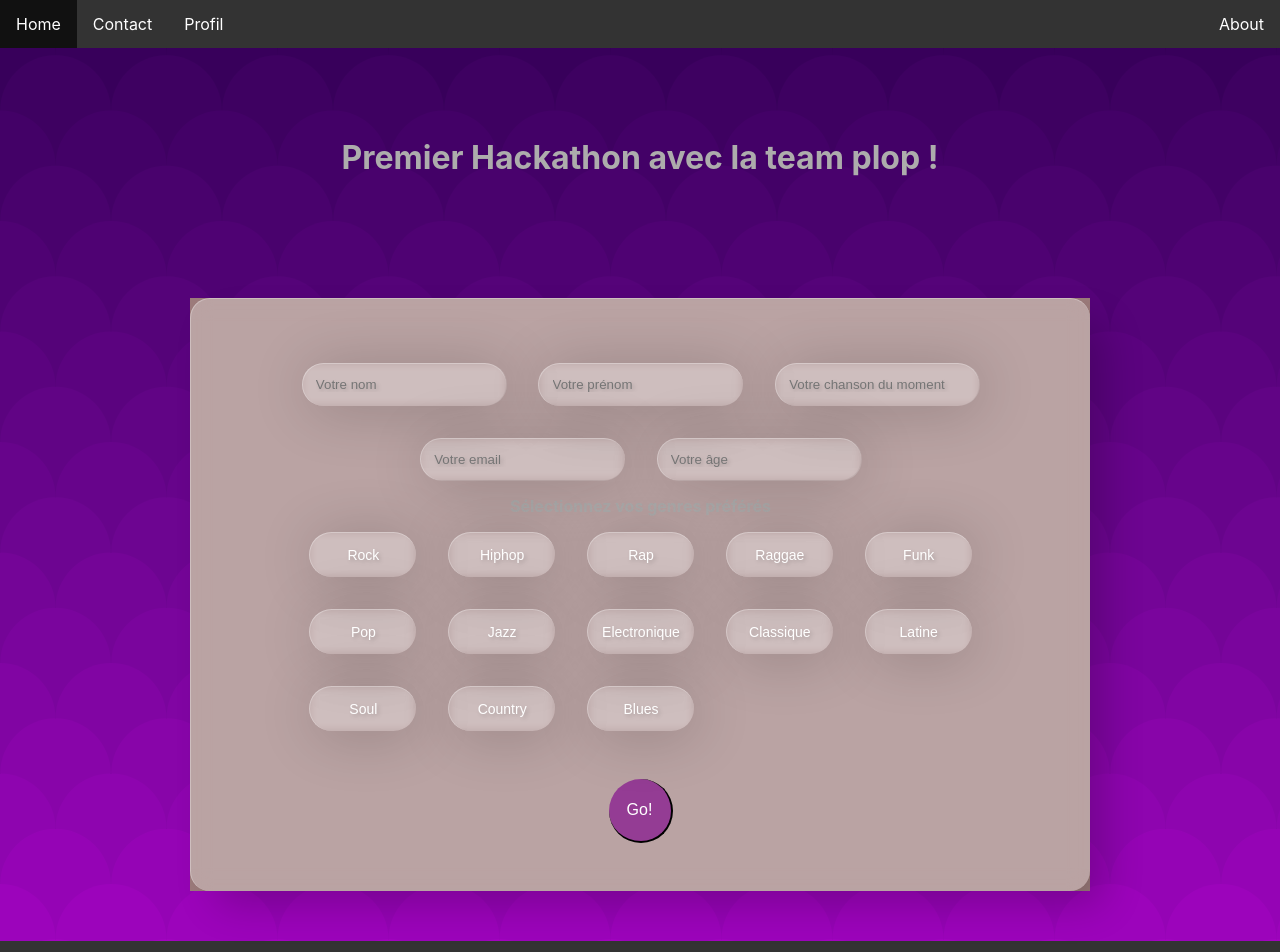
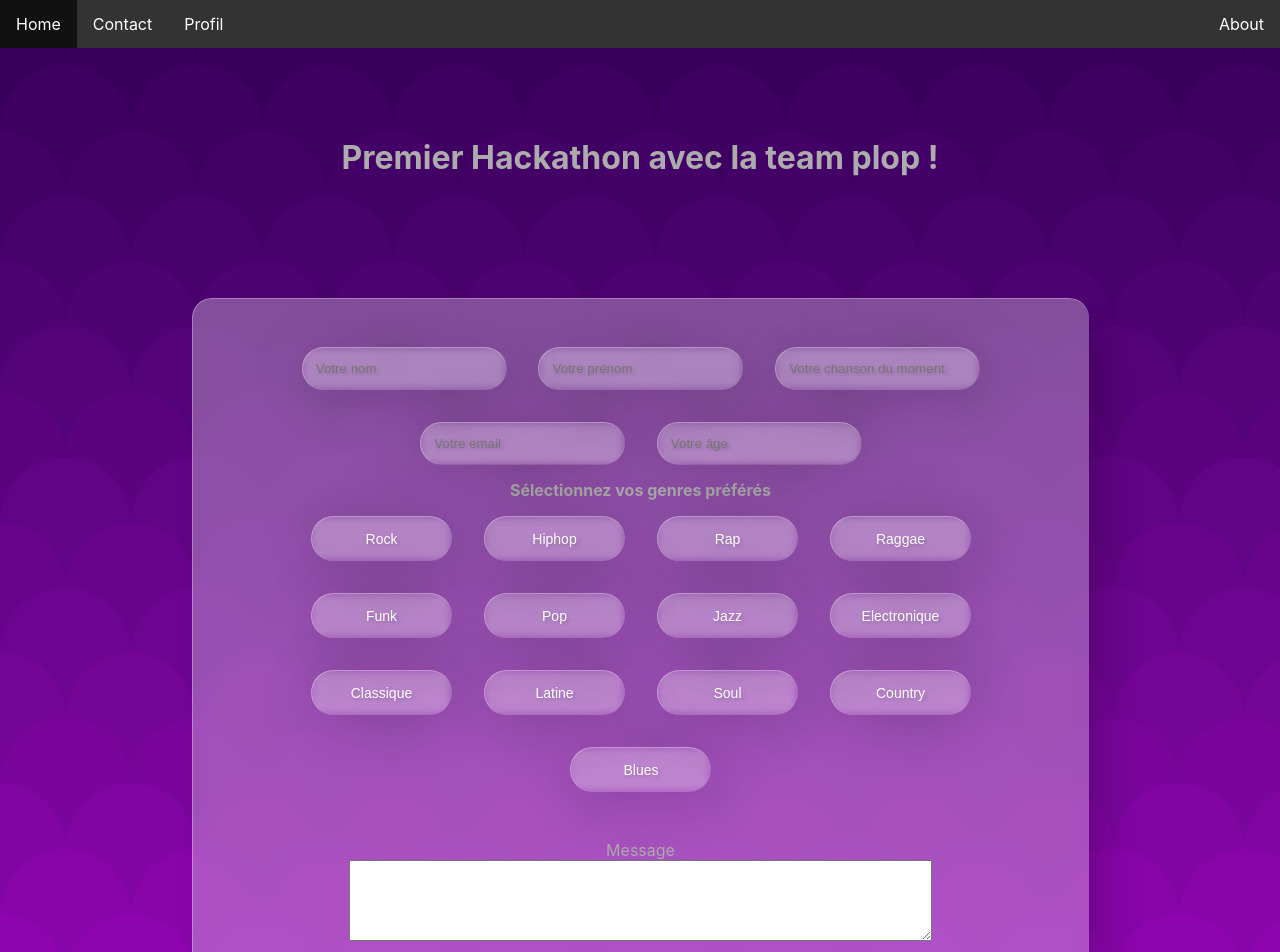
Before and after one commit to ThomasFr45/Hackathon1, a React (Create React App) app: page /profiles/1 in a window 1280 px wide. Shown: the top 952 px of the page. Built offline with nearby package versions, Linux system fonts and the light colour scheme.

Commit message:
CSS form

```diff
--- a/src/App.css
+++ b/src/App.css
@@ -74,6 +74,7 @@ footer {
   padding-top: 5px;
   padding-bottom: 30px;
   margin: 0;
+  margin-top:50px
 }
 
 footer p {
--- a/src/components/ProfilForm.jsx
+++ b/src/components/ProfilForm.jsx
@@ -33,7 +33,6 @@ export const ProfilForm = () => {
   }
 
   return (
-<div className="container">
   <form onSubmit={(e) => sendData(e)}>
     <input
       type="text"
@@ -64,7 +63,6 @@ export const ProfilForm = () => {
 
 <label className="genreTitle" htmlFor="favoriteSong">Sélectionnez vos genres préférés</label><br />
     <div className="genres">
-
       <div
         className={!genres.includes("rock")? "genreButton" : "genreButtonClicked"}
         onClick={() => handleGenres('rock')}>Rock</div>
@@ -106,8 +104,11 @@ export const ProfilForm = () => {
          onClick={() => handleGenres('blues')}>Blues</div>
       <br />
     </div>
+    <div className="divMessage">
+      <label htmlFor="">Message</label>
+      <textarea className="message" name="message" rows="5"></textarea>
+    </div>
     <button className="submitButton" type="submit">Go!</button>
   </form>
-</div>
   );
 }
--- a/src/components/ProfileForm.css
+++ b/src/components/ProfileForm.css
@@ -1,13 +1,15 @@
-.container {
-  width: 900px;
-  margin-left: auto;
-  margin-right: auto;
-  margin-bottom: 50px;
+.divMessage {
+  display: flex;
+  flex-direction: column;
+  width:70%;
+  margin-left:auto;
+  margin-right:auto;
+  margin-bottom: 25px;;
 }
 
 form {
   background: rgba(255,255,255,0.3);
-  padding: 3em;
+  padding: 2em;
   border-radius: 20px;
   border-left: 1px solid rgba(255,255,255,0.3);;
   border-top: 1px solid rgba(255,255,255,0.3);;
@@ -15,6 +17,10 @@ form {
   box-shadow: 20px 20px 40px -6px rgba(0,0,0,0.2);
   text-align: center;
   position: relative;
+  width: 65%;
+  max-width:900px;
+  margin-left:auto;
+  margin-right:auto;
   transition: all 0.2s ease-in-out;
 }
 
@@ -42,8 +48,8 @@ input {
   }
 
   .genres {
-    display: grid;
-    grid-template-columns: repeat(5, 1fr);
+   display: flex;
+   flex-wrap: wrap;
     padding-bottom: 2rem;
     justify-content: center;
   }
@@ -52,8 +58,8 @@ input {
     font-weight: bold;
   }
 
-  .genreButton {
-    background: transparent;
+  .genreButton,
+  .genreButtonClicked {
   padding: 1em;
   margin-bottom: 2em;
   margin: 1rem;
@@ -62,37 +68,28 @@ input {
   border-top: 1px solid rgba(255,255,255,0.3);
   border-radius: 5000px;
   backdrop-filter: blur(5px);
-  box-shadow: 4px 4px 60px rgba(0,0,0,0.2);
   color: #fff;
   font-family: Montserrat, sans-serif;
   font-weight: 500;
   transition: all 0.2s ease-in-out;
   text-shadow: 2px 2px 4px rgba(0,0,0,0.2);
+  width: 8em;
   }
 
-  .genreButton:hover {
+    .genreButton {
+      background: transparent;
+      box-shadow: 4px 4px 60px rgba(0,0,0,0.2);
+    }
+
+    .genreButton:hover {
     background: rgba(255,255,255,0.1);
     box-shadow: 4px 4px 60px 8px rgba(0,0,0,0.2);
-  }
+    }
 
-  .genreButtonClicked {
-    padding: 1em;
-    margin-bottom: 2em;
-    margin: 1rem;
-    border: none;
-    border-left: 1px solid rgba(255,255,255,0.3);
-    border-top: 1px solid rgba(255,255,255,0.3);
-    border-radius: 5000px;
-    backdrop-filter: blur(5px);
-    color: #fff;
-    font-family: Montserrat, sans-serif;
-    font-weight: 500;
-    transition: all 0.2s ease-in-out;
-    text-shadow: 2px 2px 4px rgba(0,0,0,0.2);
+    .genreButtonClicked {
     background: rgba(255,255,255,0.3);
     box-shadow: 4px 4px 60px 8px rgba(0,0,0,0.2);
   }
-
 
   .submitButton {
       height: 4rem;
@@ -103,15 +100,26 @@ input {
       color: white;
       border-top: 0;
       border-left: 0;
+      margin-bottom:30px;
   }
 
-  .submitButton:hover {
-    cursor: pointer;
-    transform: scale(1.1, 1.1);
-    box-shadow: 0 1px 4px rgba(0, 0, 0, 0.6);
-  }
+      .submitButton:hover {
+        cursor: pointer;
+        transform: scale(1.1, 1.1);
+        box-shadow: 0 1px 4px rgba(0, 0, 0, 0.6);
+      }
 
-  .submitButton:active {
-    transform: scale(1.1, 1.1);
-    box-shadow: 0 1px 4px rgba(0, 0, 0, 0.6);
-  }
+      .submitButton:active {
+        transform: scale(1.1, 1.1);
+        box-shadow: 0 1px 4px rgba(0, 0, 0, 0.6);
+      }
+
+      @media (max-width:900px) {
+        .container{
+          width: 95%;
+        }
+        form {
+          padding: 0;
+        }
+
+}
```
Also changed, not shown: 1 other file (tests, documents, lock files or other folders).
